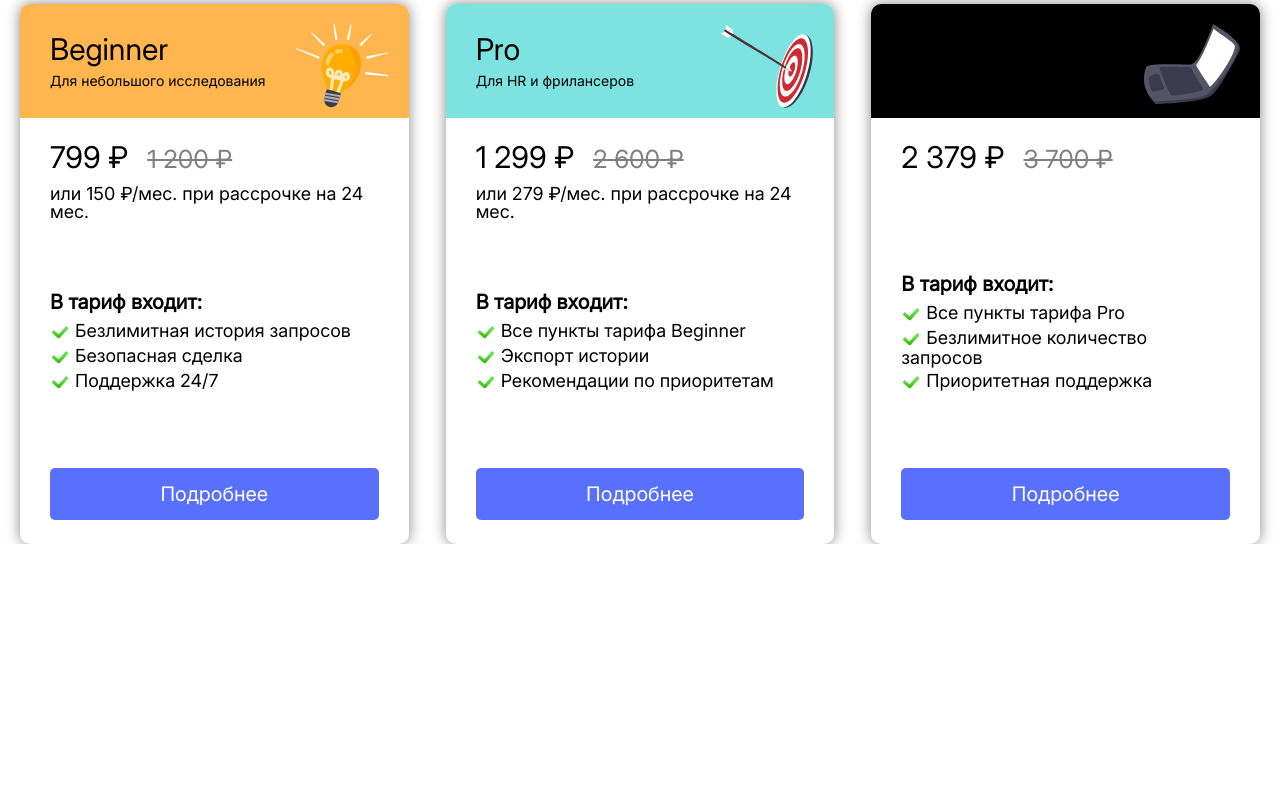
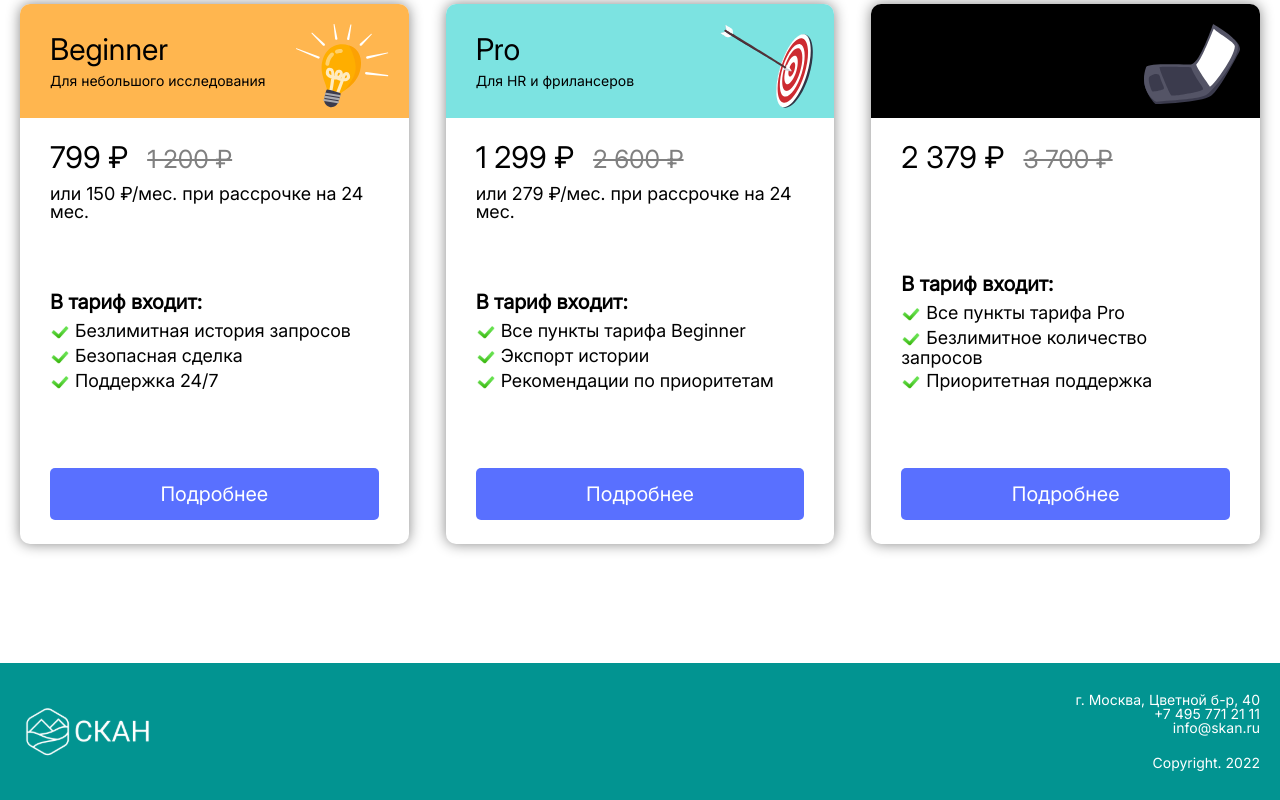
Before and after one commit to FoxieFo/SKAN, a React (Vite) app: page / in a window 1280 px wide. Shown: the part 1983-2783 px from the top of the page. Before the commit the page ends 2527 px from the top, so only its background shows below. Built offline with nearby package versions, Linux system fonts and the light colour scheme.

Commit message:
tuned Footer and container styles in other components

```diff
--- a/src/components/Footer/Footer.jsx
+++ b/src/components/Footer/Footer.jsx
@@ -1,8 +1,19 @@
 import s from './styles.module.scss'
+
+import FooterLogo from './../../assets/images/icons/footer-logo.svg'
 
 export default function Footer() {
     return (
-        <footer>
+        <footer className={s.footer__container}>
+            <div className={s.footer__content}>
+                <img src={FooterLogo} alt="logo" />
+                <div className={s.footer__info}>
+                    <span>г. Москва, Цветной б-р, 40</span>
+                    <span>+7 495 771 21 11</span>
+                    <span>info@skan.ru</span>
+                    <p>Copyright. 2022</p>
+                </div>
+            </div>
         </footer>
     );
 }
--- a/src/components/Footer/styles.module.scss
+++ b/src/components/Footer/styles.module.scss
@@ -0,0 +1,26 @@
+.footer {
+    &__container {
+        background-color: var(--marine-blue);
+        margin-top: 119px;
+    }
+
+    &__content{
+        padding: 0 20px;
+        max-width: 1440px;
+        margin: 0 auto;
+        display: flex;
+        justify-content: space-between;
+        align-items: center;
+    }
+
+    &__info {
+        color: var(--white);
+        display: flex;
+        flex-direction: column;
+        text-align: end;
+
+        & p {
+            margin-top: 21px;
+        }
+    }
+}
--- a/src/components/Header/styles.module.scss
+++ b/src/components/Header/styles.module.scss
@@ -1,5 +1,8 @@
 .header{
     &__container{
+        padding: 0 20px;
+        max-width: 1440px;
+        margin: 0 auto;
         display: flex;
         justify-content: space-between;
         align-items: center;
--- a/src/components/HeroSection/styles.module.scss
+++ b/src/components/HeroSection/styles.module.scss
@@ -1,5 +1,8 @@
 .herosection {
     &__container {
+        padding: 0 20px;
+        max-width: 1440px;
+        margin: 0 auto;
         display: flex;
         justify-content: space-between;
         gap: 30px;
--- a/src/components/Rates/Rates.jsx
+++ b/src/components/Plans/Plans.jsx
@@ -1,13 +1,13 @@
 import s from './styles.module.scss'
-import RateCard from './../ui/RateCard/RateCard'
+import RateCard from '../ui/RateCard/RateCard'
 
 import LightBulb from './../../assets/images/icons/light-bulb.svg'
 import Target from './../../assets/images/icons/target.svg'
 import Laptop from './../../assets/images/icons/laptop.svg'
 
-export default function Rates() {
+export default function Plans() {
 
-    const ratesData = [
+    const plansData = [
         {
             img: LightBulb,
             title: 'Beginner',
@@ -59,10 +59,10 @@ export default function Rates() {
     };
 
     return (
-        <section className={s.rates__container}>
-            <h3 className={s.rates__title}>наши тарифы</h3>
-            <div className={s.rates__options}>
-                {ratesData.map((rate, index) => (
+        <section className={s.plans__container}>
+            <h3 className={s.plans__title}>наши тарифы</h3>
+            <div className={s.plans__options}>
+                {plansData.map((rate, index) => (
                     <RateCard
                         key={index}
                         img={rate.img}
--- a/src/components/Rates/styles.module.scss
+++ b/src/components/Plans/styles.module.scss
@@ -1,5 +1,8 @@
-.rates {
+.plans {
     &__container {
+        padding: 0 20px;
+        max-width: 1440px;
+        margin: 0 auto;
         display: flex;
         flex-direction: column;
         gap: 70px;
--- a/src/components/WhyUs/styles.module.scss
+++ b/src/components/WhyUs/styles.module.scss
@@ -1,5 +1,8 @@
 .whyus {
     &__container {
+        padding: 0 20px;
+        max-width: 1440px;
+        margin: 0 auto;
         display: flex;
         flex-direction: column;
         gap: 70px;
--- a/src/components/ui/Button/styles.module.scss
+++ b/src/components/ui/Button/styles.module.scss
@@ -10,6 +10,9 @@
         &:hover{
             background-color: var(--dark-blue-hover);
         }
+        &:active{
+            background-color: gray;
+        }
     }
     &.colorScheme__2{
         color: var(--black);
@@ -17,5 +20,8 @@
         &:hover{
             background-color: var(--light-blue-hover);
         }
+        &:active{
+            background-color: rgb(187, 187, 187);
+        }
     }
 }
--- a/src/index.css
+++ b/src/index.css
@@ -11,10 +11,6 @@
 	--light-blue-hover: #7ce3e1ad;
     --dark-blue: #5970FF;
 	--dark-blue-hover: #596fffb9;
-
-	padding: 0 20px;
-	max-width: 1440px;
-	margin: 0 auto;
   }
 
   /*Normalize*/
--- a/src/pages/MainPage/MainPage.jsx
+++ b/src/pages/MainPage/MainPage.jsx
@@ -2,7 +2,8 @@ import s from './styles.module.scss'
 import Header from './../../components/Header/Header'
 import HeroSection from '../../components/HeroSection/HeroSection';
 import WhyUs from '../../components/WhyUs/WhyUs';
-import Rates from '../../components/Rates/rates';
+import Plans from '../../components/Plans/Plans';
+import Footer from '../../components/Footer/Footer';
 
 export default function MainPage() {
     return (
@@ -10,7 +11,8 @@ export default function MainPage() {
             <Header />
             <HeroSection />
             <WhyUs />
-            <Rates />
+            <Plans />
+            <Footer />
         </>
     );
 }
```
